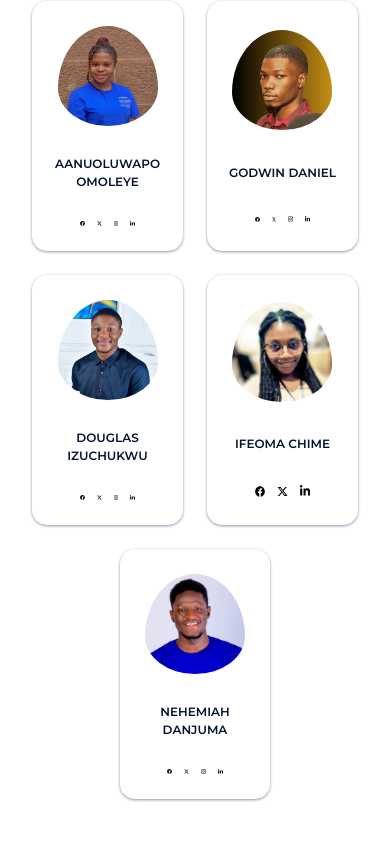
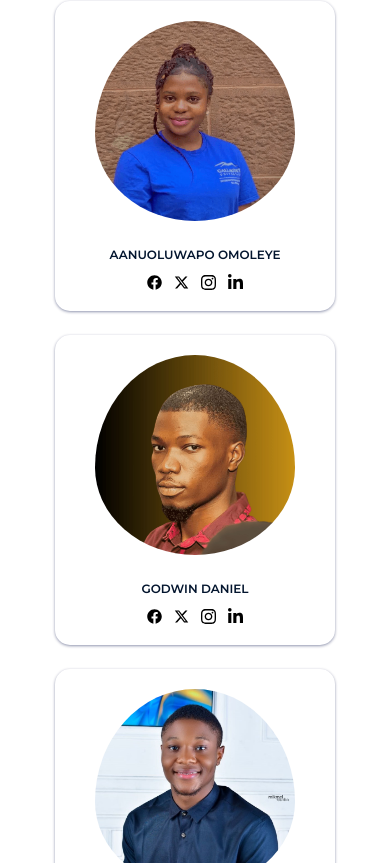
Before and after one commit to aeorck1/ablebooks-initiative, a Next.js app: page /about-us in a window 390 px wide. Shown: the part 1281-2144 px from the top of the page. Built offline with nearby package versions, Linux system fonts and the light colour scheme.

Commit message:
fixed team alignment on mobile

```diff
--- a/src/app/styles.scss
+++ b/src/app/styles.scss
@@ -1962,14 +1962,16 @@ footer .leggo .social-media .mobile-mail #mail a {
     }
     #meet-the-team .team-members .team {
         scroll-snap-align: center;
-        width: 43%;
-        height: 250px;
+        width: 80%;
+height: auto;
+        // height: 250px;
     }
     #meet-the-team .team-members .team img {
-        width: 100px;
+        width: 200px;
     }
     #meet-the-team .team-members .team .name {
         font-size: 12px;
+        padding-bottom: 10px;
     }
     #meet-the-team .team-members .team .social-media img {
         width: 15px;
```
